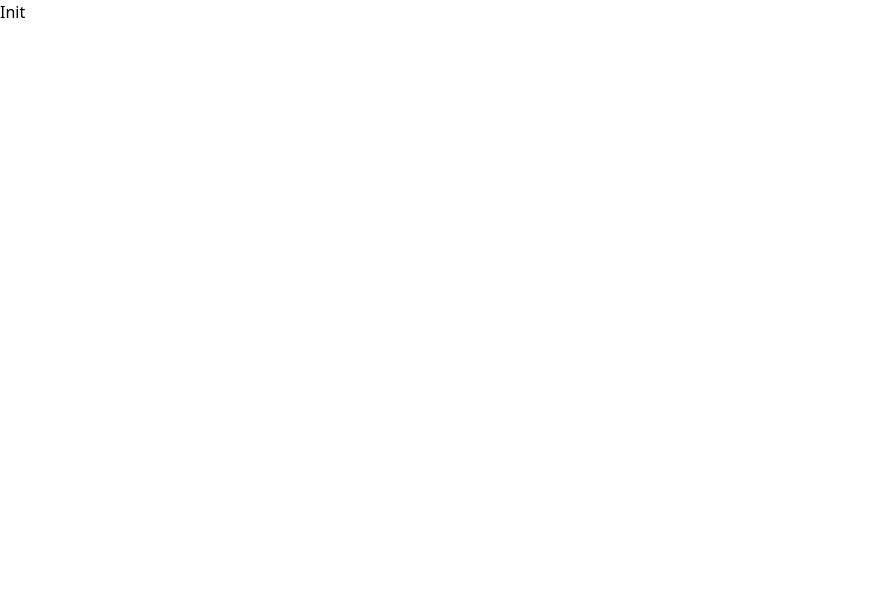
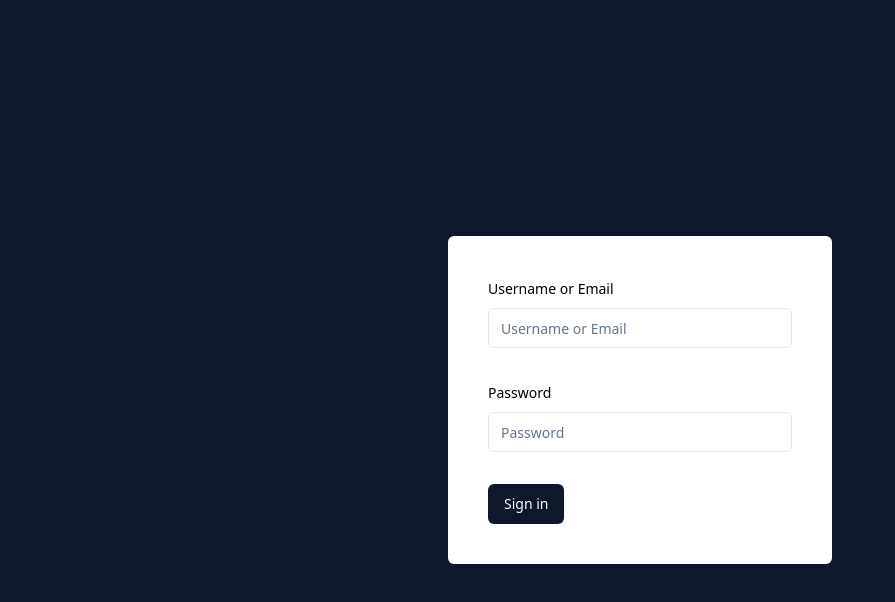
Before and after one commit to aguilanbon/remoterus-client, a Next.js app: page / in a window 1280 px wide. Shown: the top 602 px of the page, without its empty margins (0-895 px from the left). Built offline with nearby package versions, Linux system fonts and the light colour scheme.

Commit message:
render signin component in signin page

```diff
--- a/app/layout.tsx
+++ b/app/layout.tsx
@@ -13,7 +13,7 @@ export default function RootLayout({
 }) {
   return (
     <html lang="en">
-      <body>{children}</body>
+      <body className="bg-slate-900">{children}</body>
     </html>
   );
 }
--- a/app/page.tsx
+++ b/app/page.tsx
@@ -1,9 +1,14 @@
-import Image from 'next/image'
+import SignInForm from "@/components/forms/signin_form";
+import Image from "next/image";
 
 export default function Home() {
   return (
-    <div>
-      Init
+    <div className="w-full min-h-screen">
+      <div className="w-full h-screen flex items-center justify-center">
+        <div className="w-96 bg-white p-10 rounded-md">
+          <SignInForm />
+        </div>
+      </div>
     </div>
-  )
+  );
 }
```
